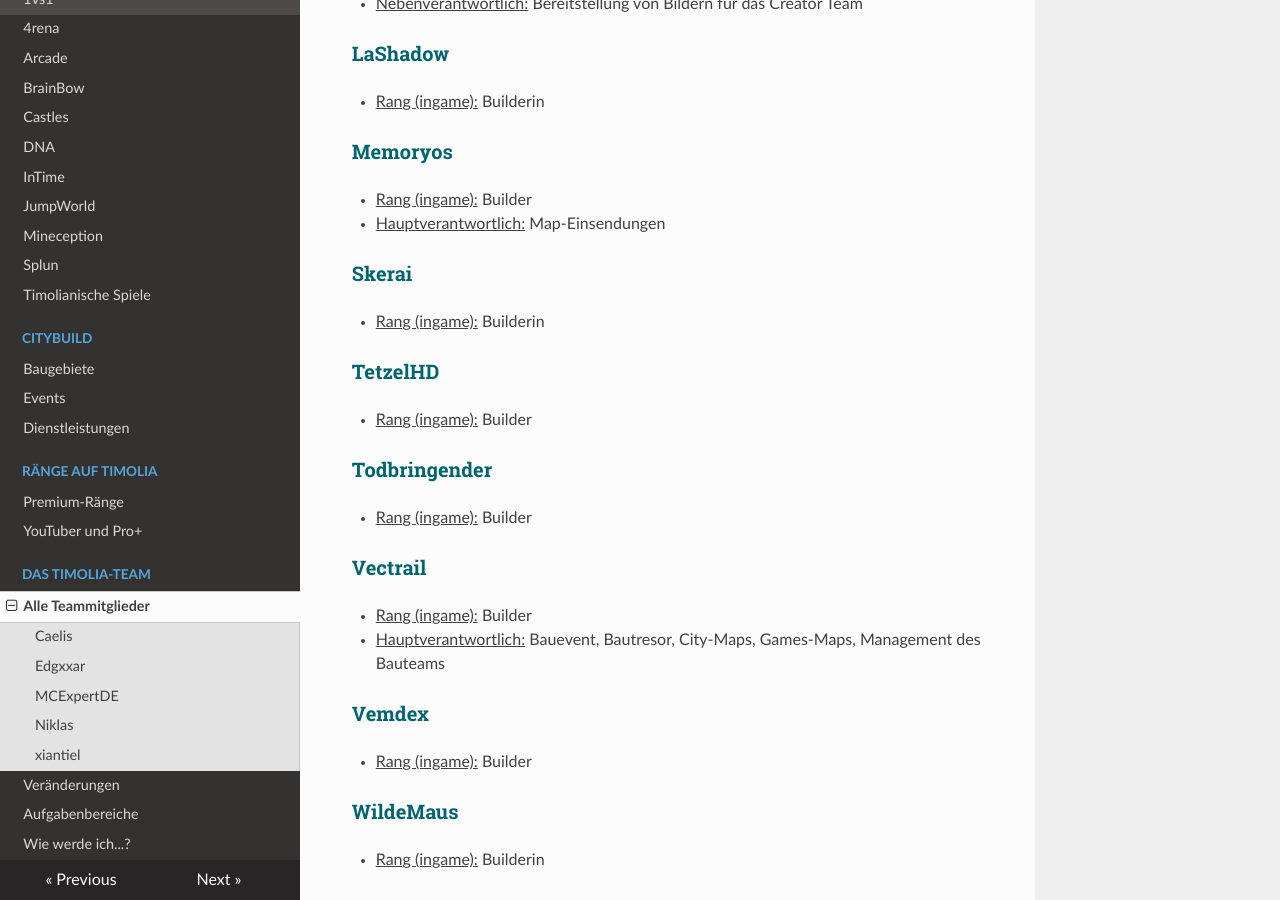
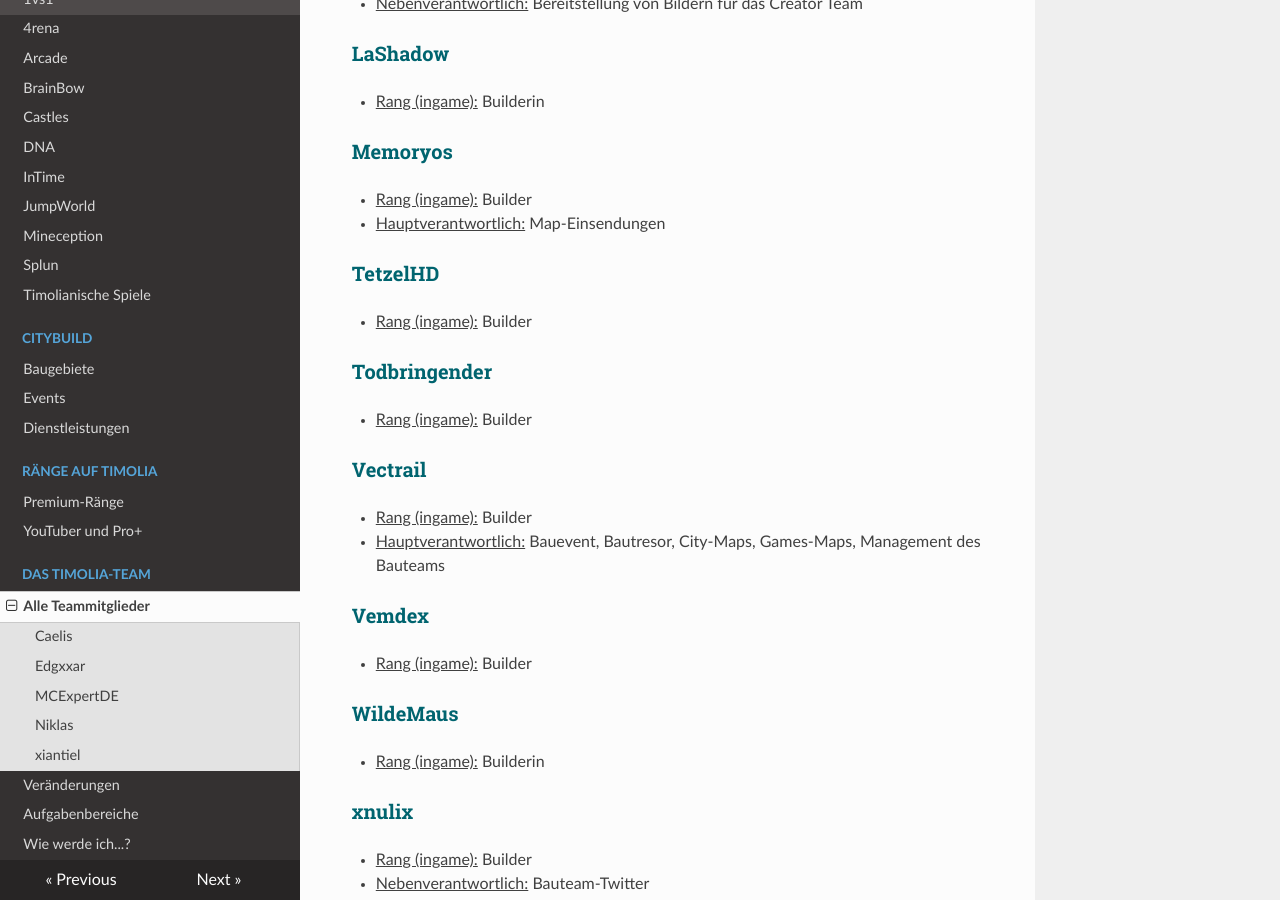
Before and after one commit to TimoliaDE/HowTo, an MkDocs documentation site: the page built from docs/team/members.md, in a window 1280 px wide and 900 px high, scrolled down 8429 px. Built offline with MkDocs 1.6.1, drawn with Linux system fonts in a browser that asks for light colours; nearby versions of some CDN libraries; old or Windows-style settings are respelled for this version of MkDocs.

Commit message:
Update members.md

```diff
--- a/docs/team/members.md
+++ b/docs/team/members.md
@@ -274,9 +274,6 @@ Sie sind für die Arenen und Maps des Timolia-Netzwerkes verantwortlich und entw
 - <u>Rang (ingame):</u> Builder
 - <u>Hauptverantwortlich:</u> Map-Einsendungen
 
-### <strong><span style="color:#00646F">Skerai</span></strong>
-- <u>Rang (ingame):</u> Builderin
-
 ### <strong><span style="color:#00646F">TetzelHD</span></strong>
 - <u>Rang (ingame):</u> Builder
 
```
